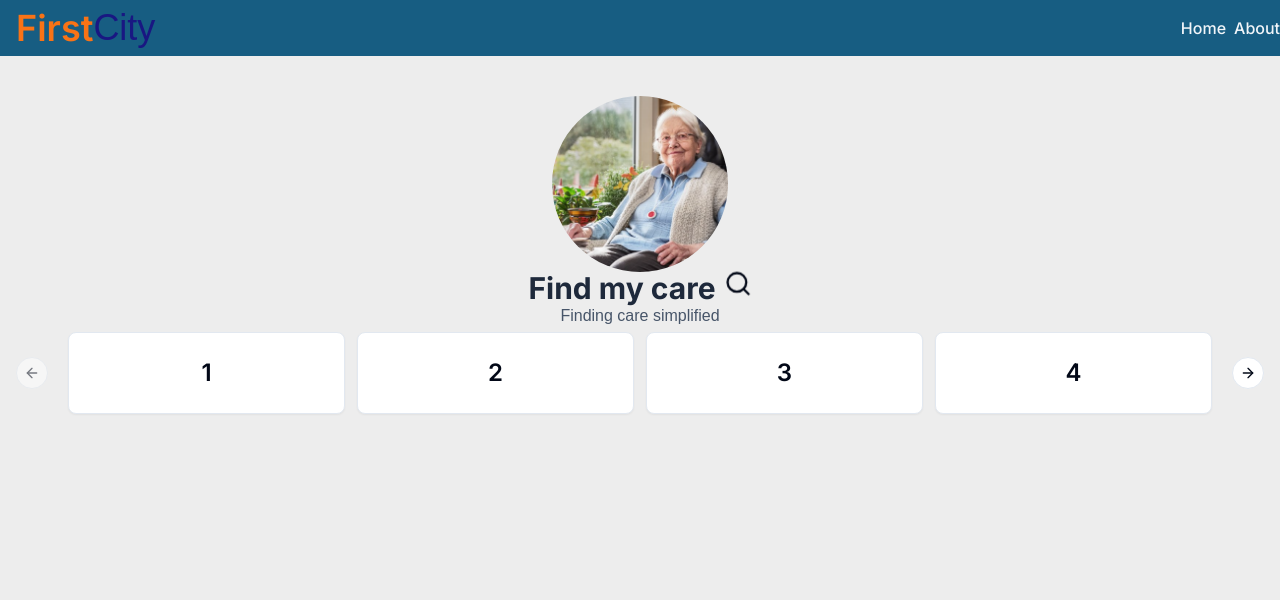
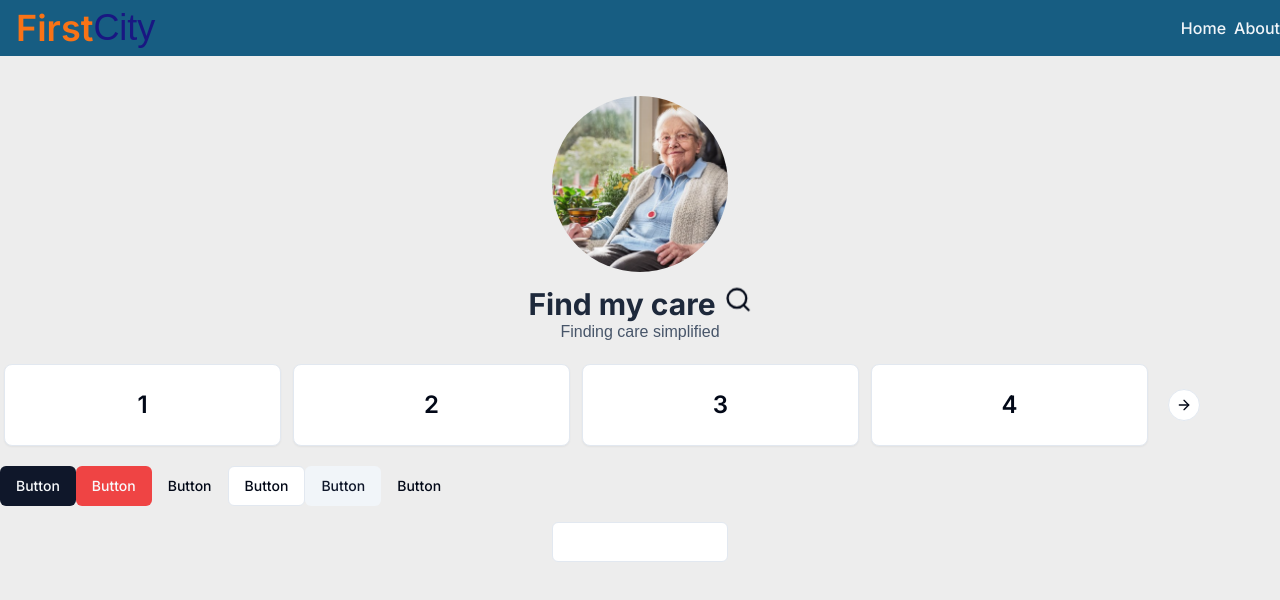
Before and after one commit to ewqwdd/firstcity, a Next.js app: page / in a window 1280 px wide. Shown: the top 600 px of the page. Built offline with nearby package versions, Linux system fonts and the light colour scheme; a web font is replaced by a local one.

Commit message:
add input

```diff
--- a/src/app/page.tsx
+++ b/src/app/page.tsx
@@ -1,3 +1,5 @@
+import { Button } from "@/components/ui/button";
+import { Input } from "@/components/ui/input";
 import HStack from "@/shared/ui/Flex/HStack";
 import VStack from "@/shared/ui/Flex/VStack";
 import Heading from "@/shared/ui/Heading";
@@ -9,7 +11,7 @@
 
 export default function Home() {
   return (
-    <VStack>
+    <VStack className="gap-4">
       <div className="w-44 h-44 relative rounded-full overflow-clip self-center pointer-events-none">
         <Image alt="Person sitting on the chair." src='/images/person_sitting.png' fill objectFit='cover'/>
       </div>
@@ -26,8 +28,29 @@
         <Paragraph fontFamily="Salsa" className="text-slate-600">
           Finding care simplified
         </Paragraph>
+      </VStack>
         <CardsCarousel />
-      </VStack>
+        <HStack className="items-center">
+          <Button variant={"default"}>
+            Button
+          </Button>
+          <Button variant={"destructive"}>
+            Button
+          </Button>
+          <Button variant={"ghost"}>
+            Button
+          </Button>
+          <Button variant={"outline"}>
+            Button
+          </Button>
+          <Button variant={"secondary"}>
+            Button
+          </Button>
+          <Button variant={"transparent"}>
+            Button
+          </Button>
+        </HStack>
+        <Input className="self-center w-44"/>
     </VStack>
   )
 }
--- /dev/null
+++ b/src/components/ui/input.tsx
@@ -0,0 +1,25 @@
+import * as React from "react"
+
+import { cn } from "@/shared/lib/utils"
+
+export interface InputProps
+  extends React.InputHTMLAttributes<HTMLInputElement> {}
+
+const Input = React.forwardRef<HTMLInputElement, InputProps>(
+  ({ className, type, ...props }, ref) => {
+    return (
+      <input
+        type={type}
+        className={cn(
+          "flex h-10 w-full rounded-md border border-input bg-background px-3 py-2 text-sm ring-offset-background file:border-0 file:bg-transparent file:text-sm file:font-medium placeholder:text-muted-foreground focus-visible:outline-none focus-visible:ring-2 focus-visible:ring-ring focus-visible:ring-offset-2 disabled:cursor-not-allowed disabled:opacity-50",
+          className
+        )}
+        ref={ref}
+        {...props}
+      />
+    )
+  }
+)
+Input.displayName = "Input"
+
+export { Input }
--- /dev/null
+++ b/src/components/ui/skeleton.tsx
@@ -0,0 +1,15 @@
+import { cn } from "@/shared/lib/utils"
+
+function Skeleton({
+  className,
+  ...props
+}: React.HTMLAttributes<HTMLDivElement>) {
+  return (
+    <div
+      className={cn("animate-pulse rounded-md bg-muted", className)}
+      {...props}
+    />
+  )
+}
+
+export { Skeleton }
```
